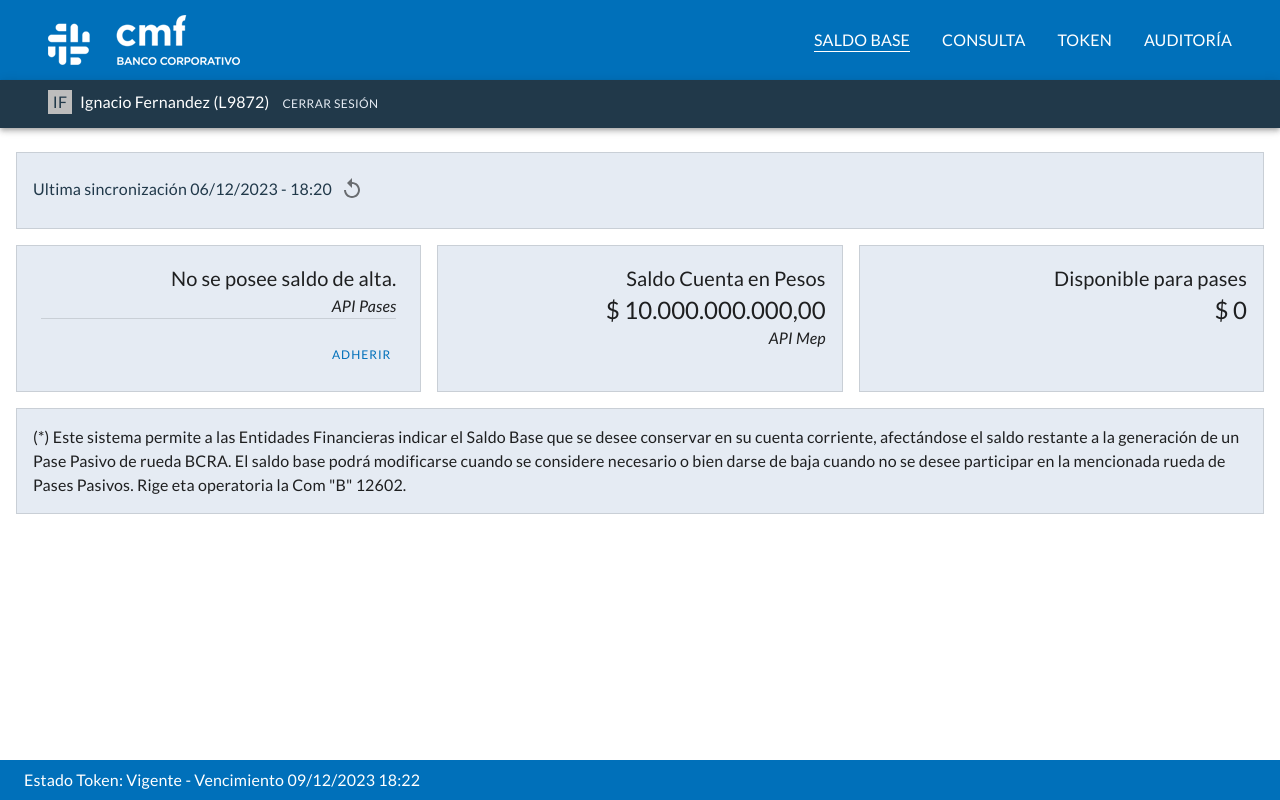
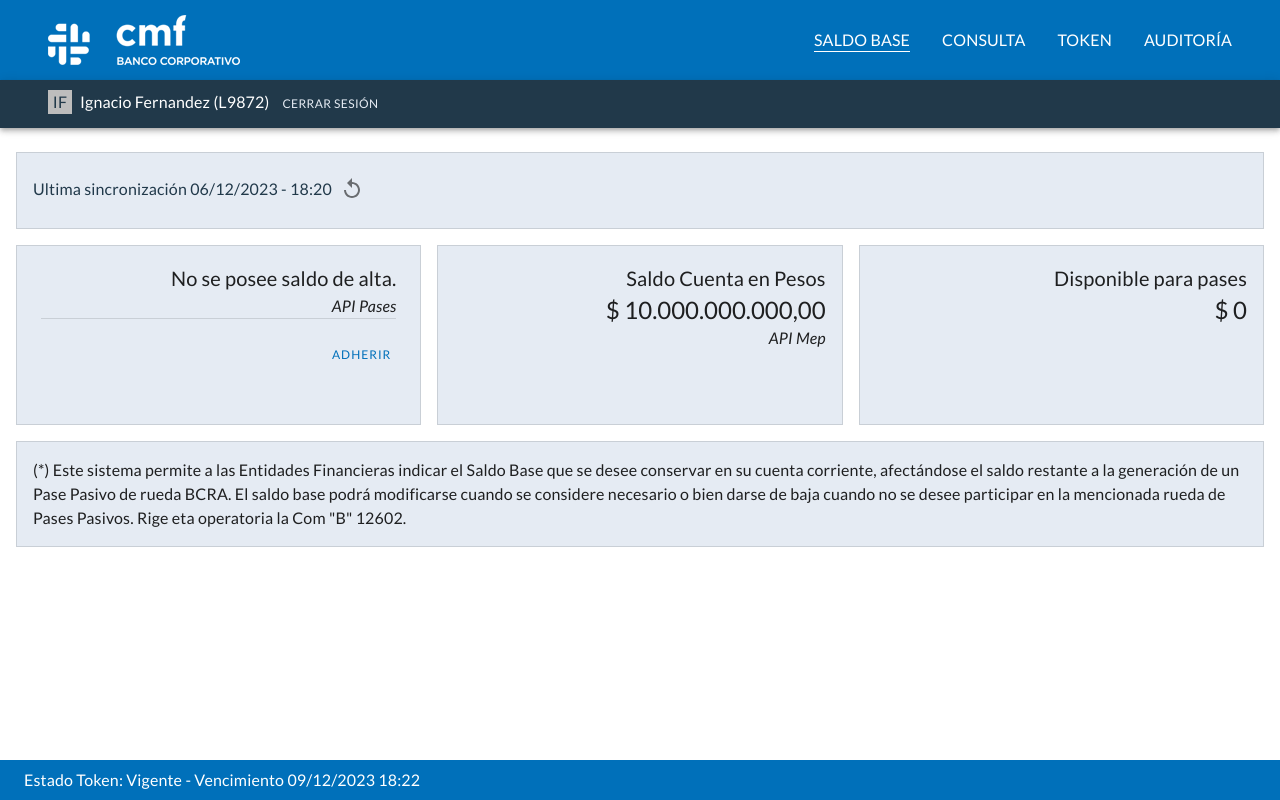
Before and after one commit to SergioDLR/bancoCMF-Pases, a React (Vite) app: page / in a window 1280 px wide. Built offline with nearby package versions, Linux system fonts and the light colour scheme.

Commit message:
Update RuedaContainer.tsx

```diff
--- a/src/containers/rueda/RuedaContainer.tsx
+++ b/src/containers/rueda/RuedaContainer.tsx
@@ -176,7 +176,7 @@ const RuedaContainer = () => {
           </Box>
         </Box>
       </Card>
-      <Box display="flex" gap={2} flexDirection={{ xs: 'column', lg: 'row' }} minHeight={'110px'}>
+      <Box display="flex" gap={2} flexDirection={{ xs: 'column', lg: 'row' }} minHeight={'180px'}>
         <Card variant="outlined" sx={{ width: '100%' }}>
           <Box>
             {!loading ? (
```
